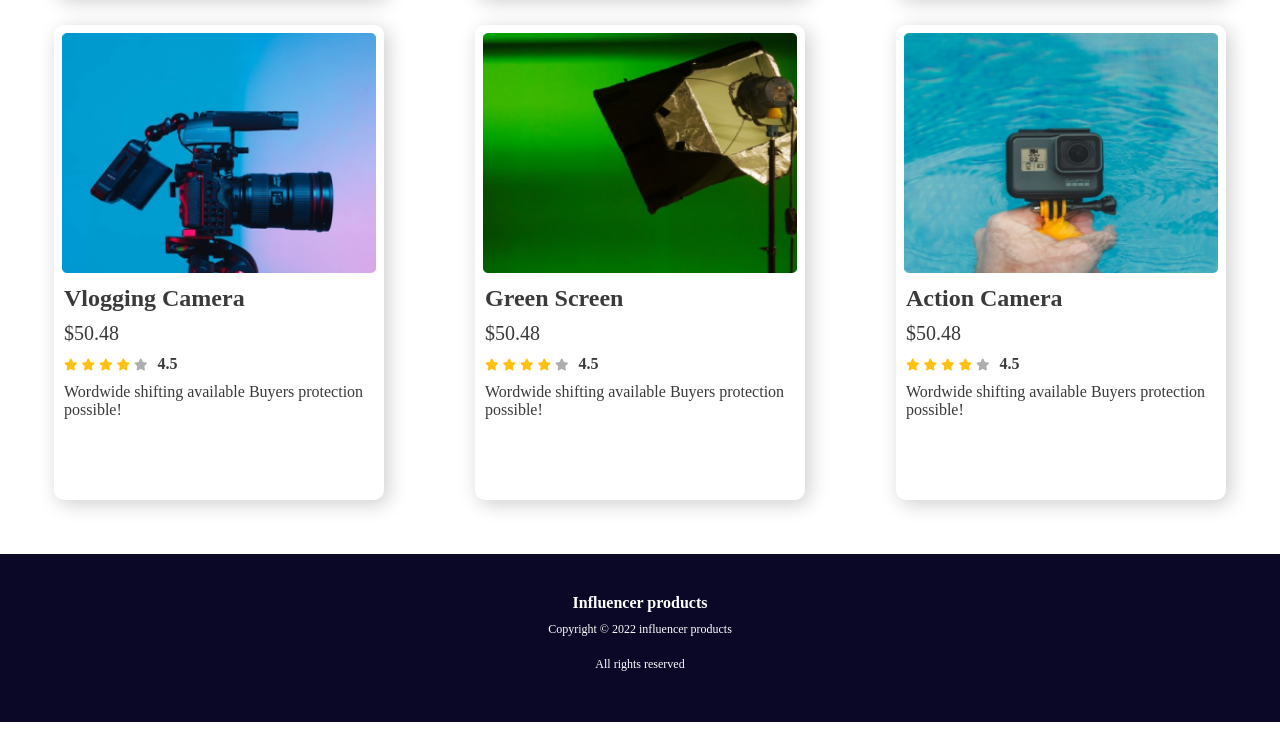
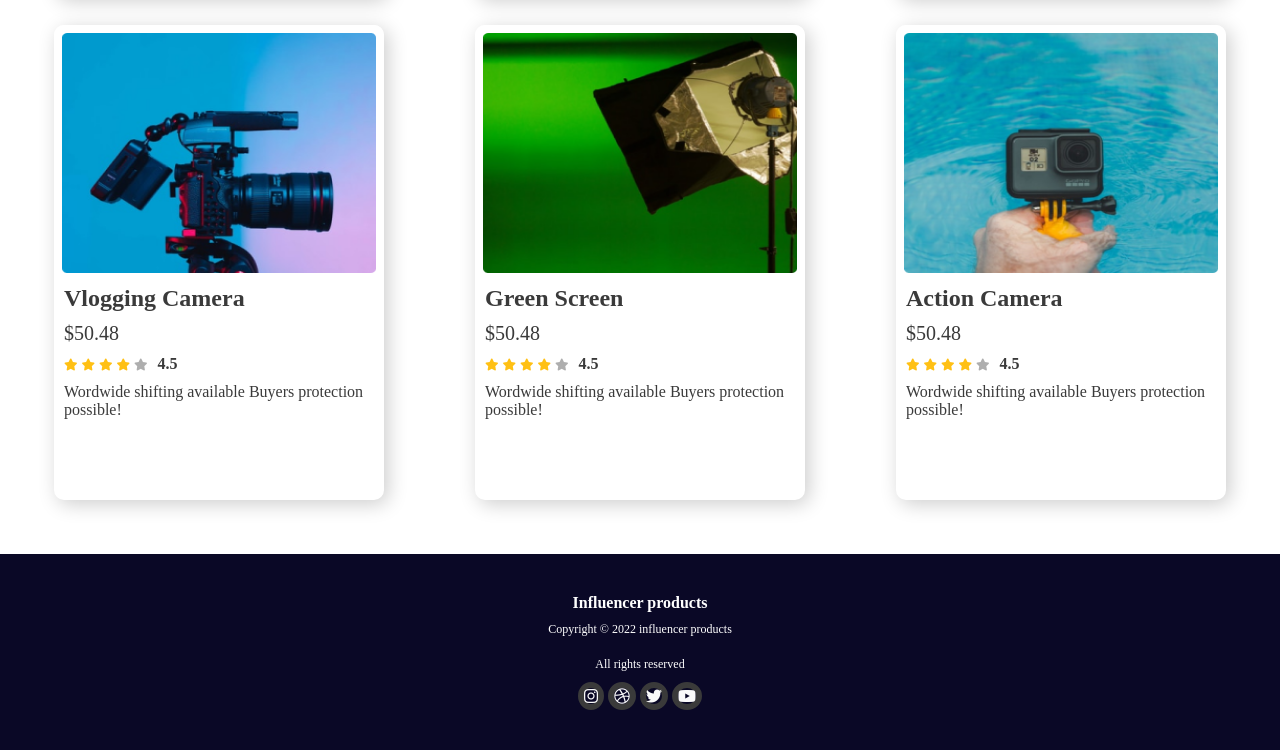
Before and after one commit to Rejaur9131/influencer-gear, a plain HTML site: page index.html in a window 1280 px wide. Shown: the part 1956-2706 px from the top of the page. Before the commit the page ends 2678 px from the top, so only its background shows below. Drawn offline with Linux system fonts and the light colour scheme; a web font is replaced by a local one.

Commit message:
footer social links added

```diff
--- a/css/style.css
+++ b/css/style.css
@@ -152,6 +152,12 @@ footer p {
   font-size: 12px;
   margin: 10px 0;
 }
+.fab {
+  color: #fafafa;
+  font-size: 30;
+  border: 6px solid #3a3a3a;
+  border-radius: 50%;
+}
 
 /* Media Query */
 
--- a/index.html
+++ b/index.html
@@ -265,7 +265,12 @@
       <h4>Influencer products</h4>
       <p>Copyright &copy; 2022 influencer products</p>
       <p>All rights reserved</p>
-      <div class="social-links"></div>
+      <div class="social-links">
+        <a href="#"><i class="fab fa-instagram"></i></a>
+        <a href="#"><i class="fab fa-dribbble"></i></a>
+        <a href="#"><i class="fab fa-twitter"></i></a>
+        <a href="#"><i class="fab fa-youtube"></i></a>
+      </div>
     </footer>
   </body>
 </html>
```
